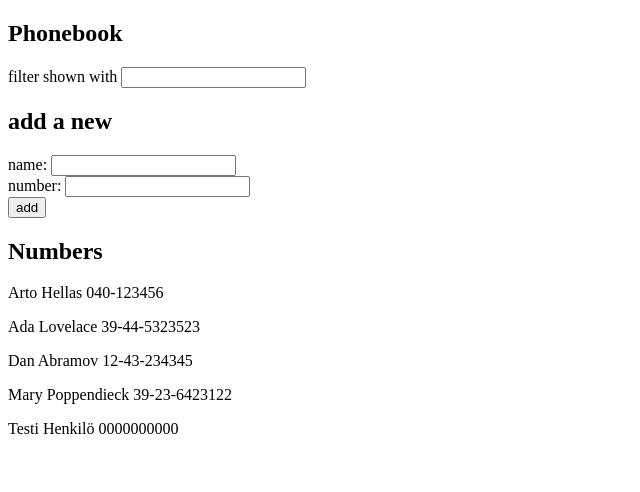
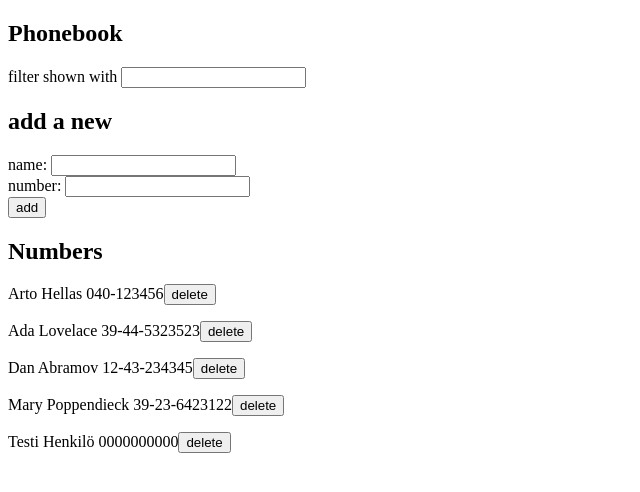
Before and after one commit to ronjahoo/FSO-MOOC, a React (Vite) app in the folder OSA2/puhelinluettelo/: page / in a window 1280 px wide. Shown: the top 492 px of the page, without its empty margins (0-640 px from the left). Built offline with nearby package versions, Linux system fonts and the light colour scheme; data requests are answered from the project's data file.

Commit message:
Osa 2 tehtävä 2.14

```diff
--- a/OSA2/puhelinluettelo/src/App.jsx
+++ b/OSA2/puhelinluettelo/src/App.jsx
@@ -39,6 +39,16 @@ const App = () => {
       })
   }
 
+  const handleDelete = (person) => {
+    if (window.confirm(`Delete ${person.name} ?`)) {
+      personService
+        .remove(person.id)
+        .then(() => {
+          setPersons(persons.filter(p => p.id !== person.id))
+        })
+    }
+  }
+
   const handleNameChange = (event) => {
     setNewName(event.target.value)
   }
@@ -68,7 +78,7 @@ const App = () => {
         onNumberChange={handleNumberChange}
       />
       <h2>Numbers</h2>
-      <Persons persons={personsToShow} />
+      <Persons persons={personsToShow} onDelete={handleDelete} />
     </div>
   )
 
--- a/OSA2/puhelinluettelo/src/Persons.jsx
+++ b/OSA2/puhelinluettelo/src/Persons.jsx
@@ -2,7 +2,10 @@ const Persons = (props) => {
   return (
     <div>
       {props.persons.map(person =>
-        <p key={person.name}>{person.name} {person.number}</p>
+        <p key={person.id}>
+          {person.name} {person.number}
+          <button onClick={() => props.onDelete(person)}>delete</button>
+        </p>
       )}
     </div>
   )
--- a/OSA2/puhelinluettelo/src/services/persons.js
+++ b/OSA2/puhelinluettelo/src/services/persons.js
@@ -9,7 +9,12 @@ const create = (newObject) => {
   return axios.post(baseUrl, newObject)
 }
 
+const remove = (id) => {
+  return axios.delete(`${baseUrl}/${id}`)
+}
+
 export default {
   getAll,
-  create
+  create,
+  remove
 }
```
